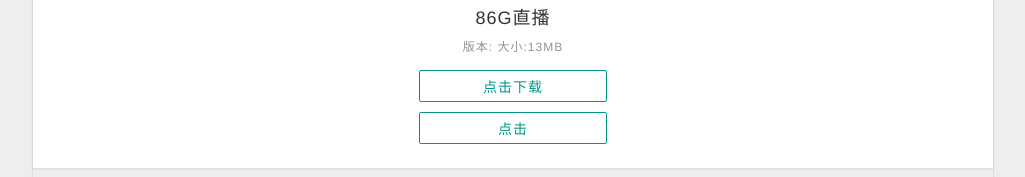
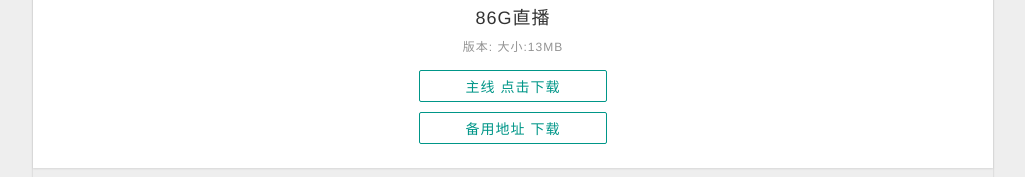
Before and after one commit to mtkmov/mtkmov.github.io, a plain HTML site: page index.html in a window 1280 px wide. Shown: the part 141-318 px from the top of the page, without its empty margins (127-1152 px from the left). Drawn offline with Linux system fonts and the light colour scheme.

Commit message:
Add files via upload

```diff
--- a/index.html
+++ b/index.html
@@ -9,9 +9,9 @@
 <ul>86G直播</ul>
 <p>版本:    大小:13MB</p>
 <dd>
-	<a href="https://www.86g.top/"><button>点击下载</button></a>
+	<a href="https://ghproxy.net/https://github.com/mtkdvs/where/raw/main/2090.apk"><button>主线 点击下载</button></a>
 	<div style="margin-top: 10px">
-		<a href="https://www.86g.top/"><button>点击</button></a>
+		<a href="https://mirror.ghproxy.com/https://github.com/mtkdvs/where/raw/main/2090.apk"><button>备用地址 下载</button></a>
 	</div>
 </dd>
 </div>
```
